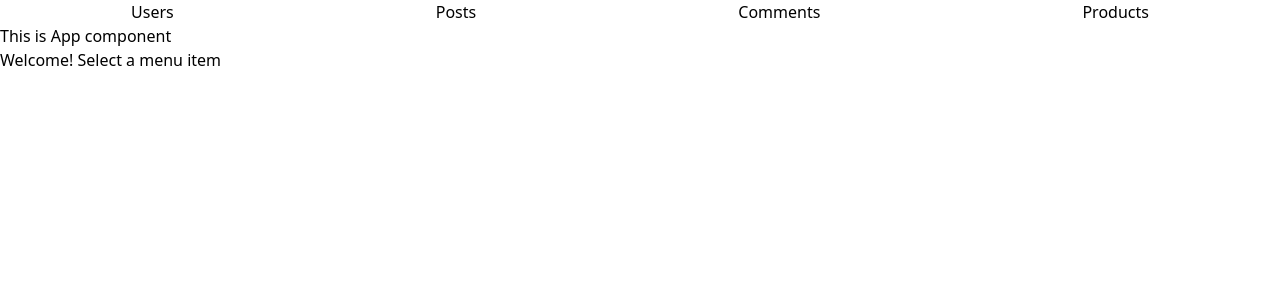
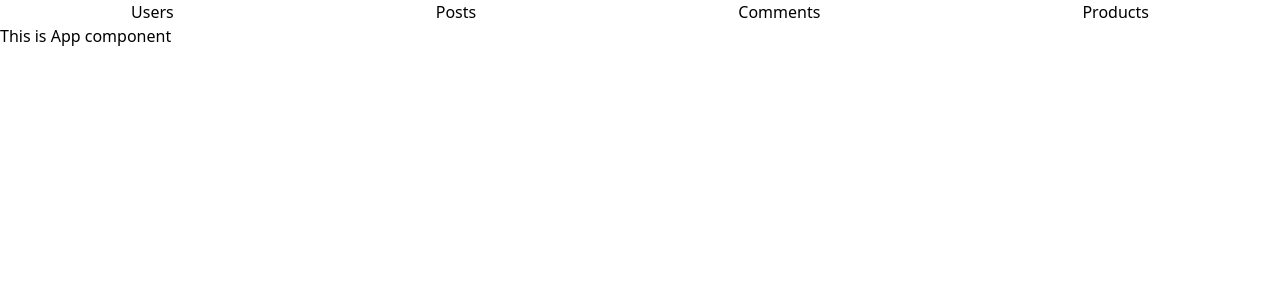
Before and after one commit to klimenko2233/react-course, a React (Vite) app: page / in a window 1280 px wide. Shown: the top 300 px of the page. Built offline with nearby package versions, Linux system fonts and the light colour scheme.

Commit message:
hw-3.1/part 2

```diff
--- a/src/components/CommentsComponent.tsx
+++ b/src/components/CommentsComponent.tsx
@@ -2,5 +2,6 @@ export const CommentsComponent = () => {
     return (
         <div>
             <h1>This is Comments component</h1>
-        </div>    );
+        </div>
+    );
 };
--- a/src/components/ProductsComponent.tsx
+++ b/src/components/ProductsComponent.tsx
@@ -2,5 +2,6 @@ export const ProductsComponent = () => {
     return (
         <div>
             <h1>This is Products component</h1>
-        </div>    );
+        </div>
+    );
 };
--- a/src/components/UsersComponent.tsx
+++ b/src/components/UsersComponent.tsx
@@ -2,5 +2,6 @@ export const UsersComponent = () => {
     return (
         <div>
             <h1>This is Users component</h1>
-        </div>    );
+        </div>
+    );
 };
--- a/src/main.tsx
+++ b/src/main.tsx
@@ -1,8 +1,21 @@
 import {createRoot} from 'react-dom/client'
 import './index.css'
-import {RouterProvider} from "react-router-dom";
-import {routes} from "./router/routes.tsx";
+import {BrowserRouter, Route, Routes} from "react-router-dom";
+import {UsersComponent} from "./components/UsersComponent.tsx";
+import {CommentsComponent} from "./components/CommentsComponent.tsx";
+import {PostsComponent} from "./components/PostsComponent.tsx";
+import {ProductsComponent} from "./components/ProductsComponent.tsx";
+import App from "./App.tsx";
 
 
 createRoot(document.getElementById('root')!)
-    .render(<RouterProvider router={routes}/>)
+    .render(<BrowserRouter>
+        <Routes>
+            <Route path={'/'} element={<App/>}>
+                <Route path={'users'} element={<UsersComponent/>}/>
+                <Route path={'posts'} element={<PostsComponent/>}/>
+                <Route path={'comments'} element={<CommentsComponent/>}/>
+                <Route path={'products'} element={<ProductsComponent/>}/>
+            </Route>
+        </Routes>
+    </BrowserRouter>)
--- a/src/router/routes.tsx
+++ /dev/null
@@ -1,18 +0,0 @@
-import {createBrowserRouter} from "react-router-dom";
-import App from "../App.tsx";
-import {UsersComponent} from "../components/UsersComponent.tsx";
-import {PostsComponent} from "../components/PostsComponent.tsx";
-import {CommentsComponent} from "../components/CommentsComponent.tsx";
-import {ProductsComponent} from "../components/ProductsComponent.tsx";
-
-export const routes = createBrowserRouter([
-    {
-        path: '/',element:<App/>,children:[
-            { index: true, element: <h2>Welcome! Select a menu item</h2> },
-            {path:'users',element:<UsersComponent/>},
-            {path:'posts',element:<PostsComponent/>},
-            {path:'comments',element:<CommentsComponent/>},
-            {path:'products',element:<ProductsComponent/>},
-        ]
-    }
-])
```
